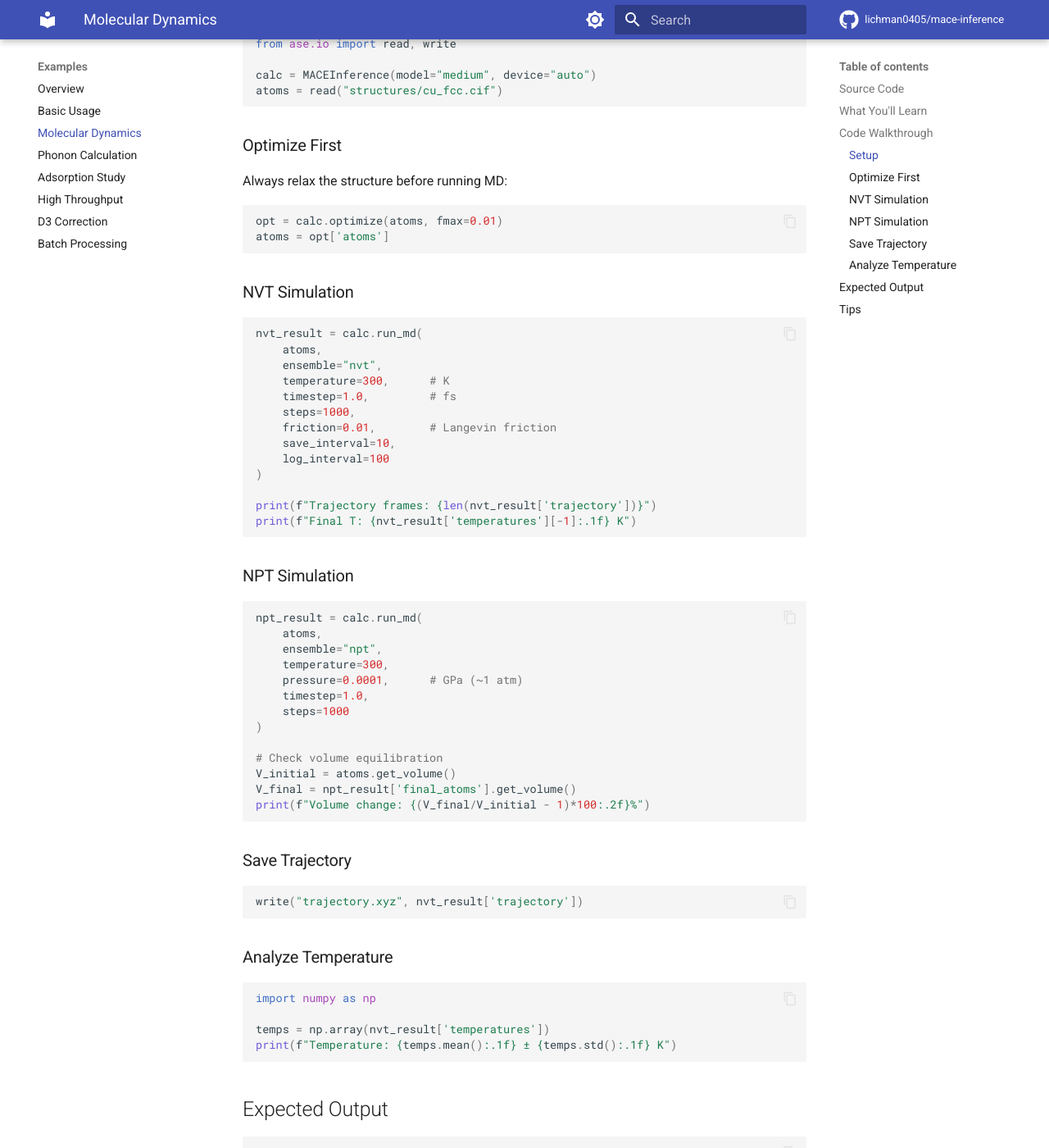
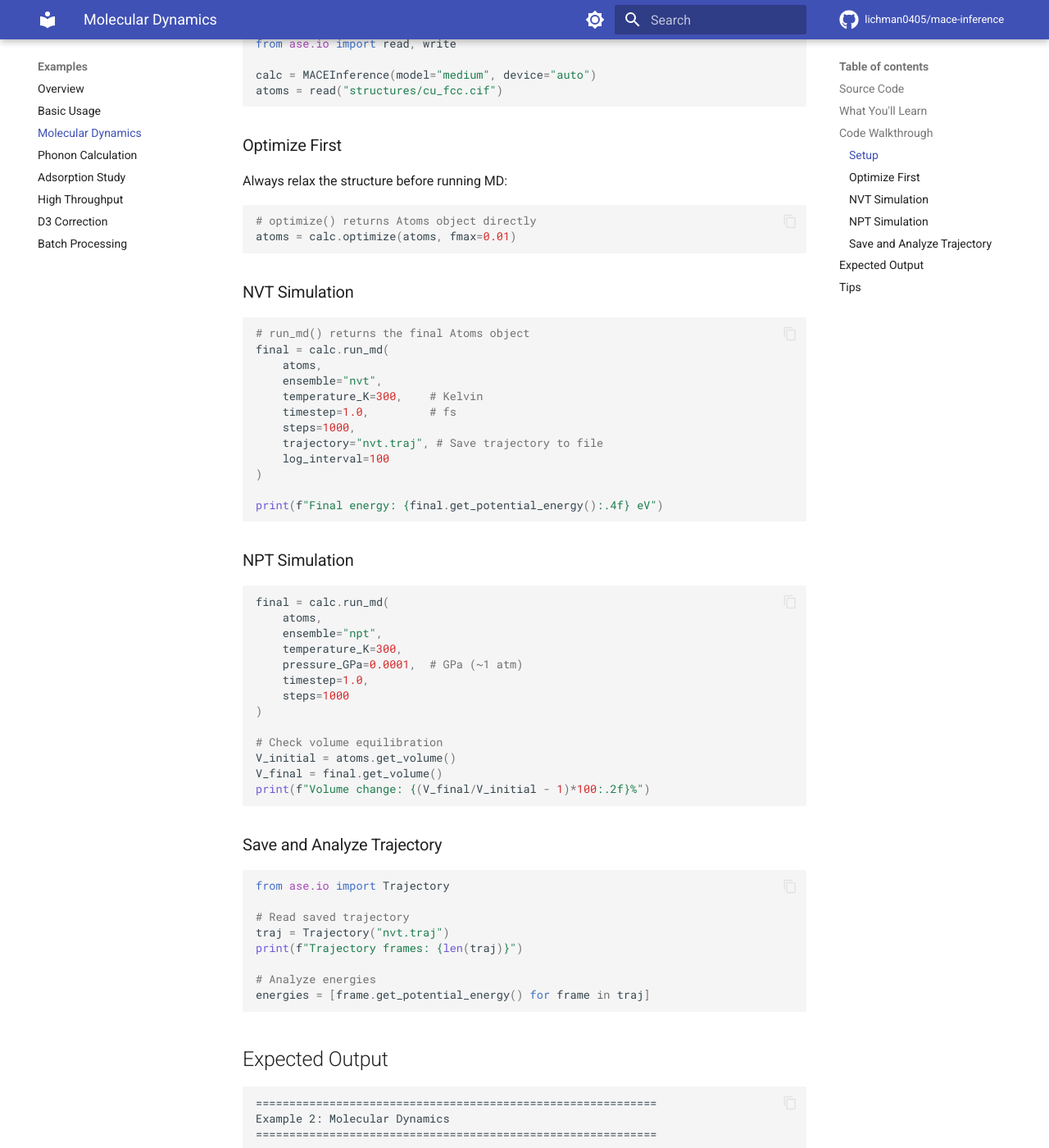
Before and after one commit to lichman0405/mace-inference, an MkDocs documentation site: the page built from docs/examples/molecular-dynamics.md, in a window 1280 px wide and 1400 px high, scrolled down 710 px. Shown: the whole window at 82% size. Built offline with MkDocs 1.6.1 and Material for MkDocs 9.7.7, drawn with Linux system fonts in a browser that asks for light colours; comment, search, counter and statistics services are not loaded.

Commit message:
Fix documentation API inconsistencies
- Fix API_REFERENCE.md: correct adsorption return keys (E_ads, E_mof, E_gas), bulk_modulus params
- Fix examples/README.md: correct adsorption and D3 examples
- Fix docs/examples/*.md: correct optimize/run_md/phonon API usage
- All docs now match actual code API

````diff
--- a/docs/examples/molecular-dynamics.md
+++ b/docs/examples/molecular-dynamics.md
@@ -30,59 +30,56 @@ atoms = read("structures/cu_fcc.cif")
 Always relax the structure before running MD:
 
 ```python
-opt = calc.optimize(atoms, fmax=0.01)
-atoms = opt['atoms']
+# optimize() returns Atoms object directly
+atoms = calc.optimize(atoms, fmax=0.01)
 ```
 
 ### NVT Simulation
 
 ```python
-nvt_result = calc.run_md(
+# run_md() returns the final Atoms object
+final = calc.run_md(
     atoms,
     ensemble="nvt",
-    temperature=300,      # K
+    temperature_K=300,    # Kelvin
     timestep=1.0,         # fs
     steps=1000,
-    friction=0.01,        # Langevin friction
-    save_interval=10,
+    trajectory="nvt.traj", # Save trajectory to file
     log_interval=100
 )
 
-print(f"Trajectory frames: {len(nvt_result['trajectory'])}")
-print(f"Final T: {nvt_result['temperatures'][-1]:.1f} K")
+print(f"Final energy: {final.get_potential_energy():.4f} eV")
 ```
 
 ### NPT Simulation
 
 ```python
-npt_result = calc.run_md(
+final = calc.run_md(
     atoms,
     ensemble="npt",
-    temperature=300,
-    pressure=0.0001,      # GPa (~1 atm)
+    temperature_K=300,
+    pressure_GPa=0.0001,  # GPa (~1 atm)
     timestep=1.0,
     steps=1000
 )
 
 # Check volume equilibration
 V_initial = atoms.get_volume()
-V_final = npt_result['final_atoms'].get_volume()
+V_final = final.get_volume()
 print(f"Volume change: {(V_final/V_initial - 1)*100:.2f}%")
 ```
 
-### Save Trajectory
+### Save and Analyze Trajectory
 
 ```python
-write("trajectory.xyz", nvt_result['trajectory'])
-```
+from ase.io import Trajectory
 
-### Analyze Temperature
+# Read saved trajectory
+traj = Trajectory("nvt.traj")
+print(f"Trajectory frames: {len(traj)}")
 
-```python
-import numpy as np
-
-temps = np.array(nvt_result['temperatures'])
-print(f"Temperature: {temps.mean():.1f} ± {temps.std():.1f} K")
+# Analyze energies
+energies = [frame.get_potential_energy() for frame in traj]
 ```
 
 ## Expected Output
````
Also changed, not shown: API_REFERENCE.md (+13 -9 lines), docs/examples/basic-usage.md (+9 -10 lines), docs/examples/phonon-calculation.md (+9 -11 lines), examples/README.md (+8 -7 lines).
